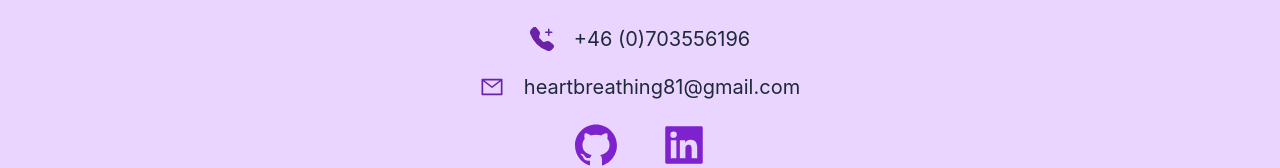
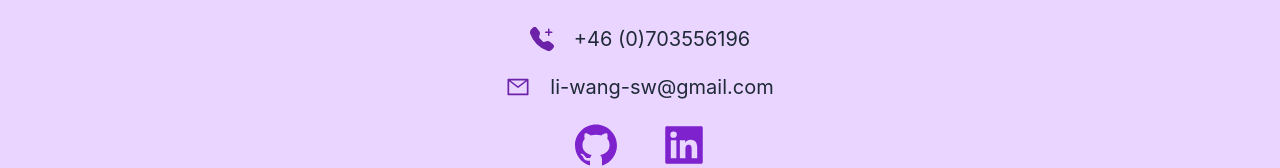
Before and after one commit to heartbreathing/portfoliov3.0, a Next.js app: page / in a window 1280 px wide. Shown: the part 2253-2421 px from the top of the page. Built offline with nearby package versions, Linux system fonts and the light colour scheme.

Commit message:
change email

```diff
--- a/pages/components/Footer.js
+++ b/pages/components/Footer.js
@@ -18,7 +18,7 @@ export default function Footer() {
           <div className="flex items-center justify-center gap-5 py-1 text-purple-800 md:text-2xl dark:text-gray-200">
             <AiOutlineMail />
             <p className="py-1 text-gray-800 md:text-xl dark:text-gray-200">
-              heartbreathing81@gmail.com
+              li-wang-sw@gmail.com
             </p>
 
           </div>
```
